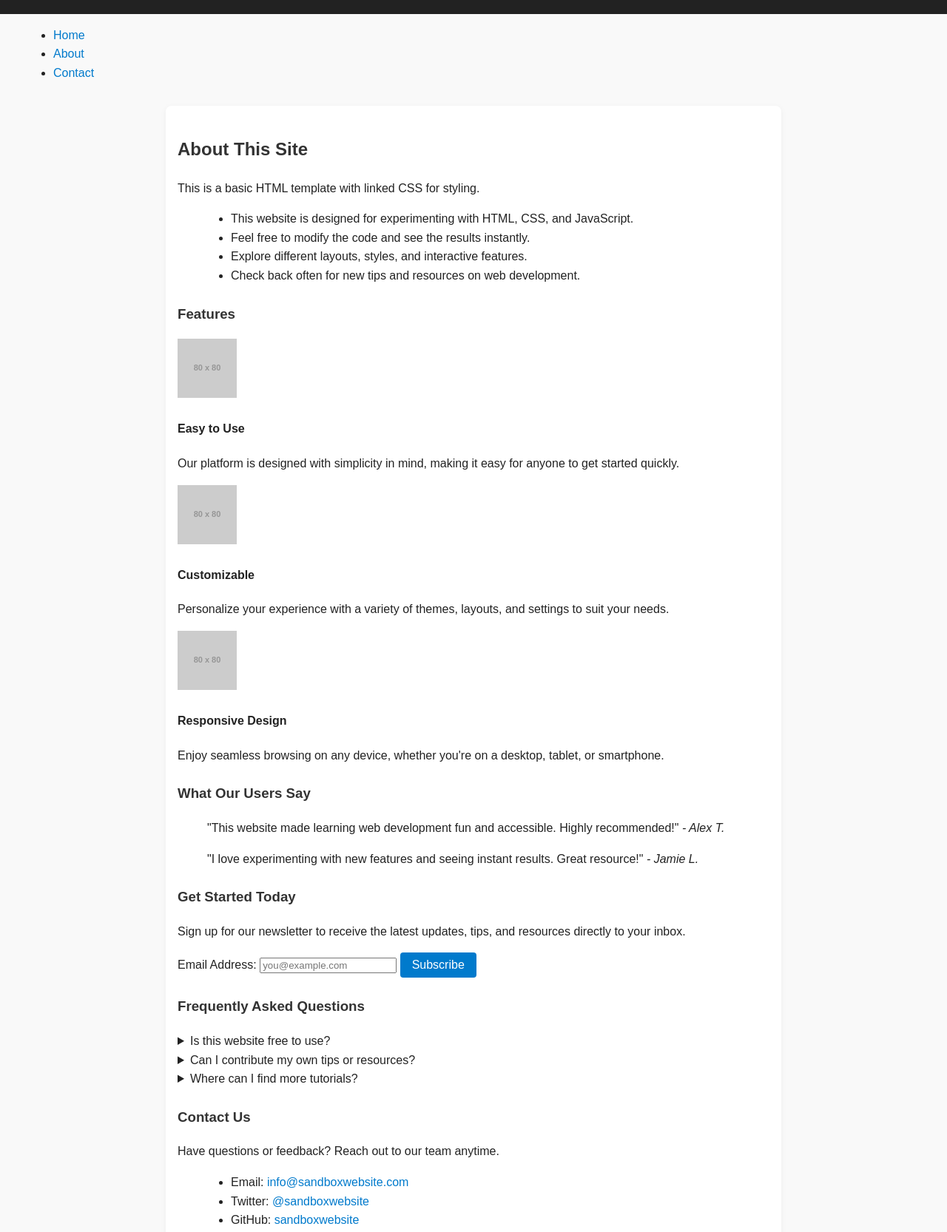
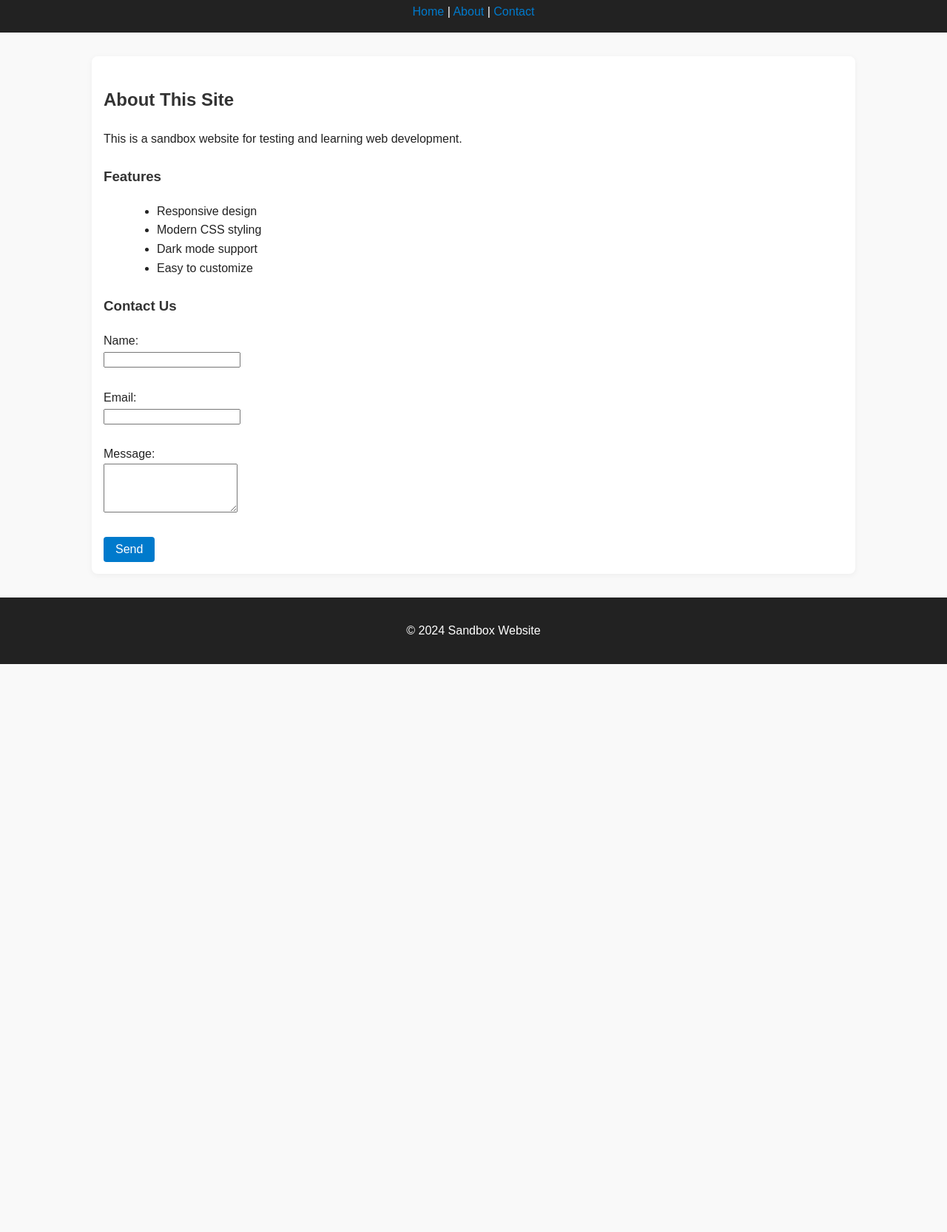
Before and after one commit to sHake-wHite/sandbox, a plain HTML site: page index.html in a window 1280 px wide. Shown: the part 110-1776 px from the top of the page at 74% size. After the commit the page ends 1008 px from the top, so only its background shows below. Drawn offline with Linux system fonts and the light colour scheme; placeholder pictures from the web are drawn by us.

Commit message:
initiate site restructure

```diff
--- a/index.html
+++ b/index.html
@@ -9,92 +9,35 @@
 <body>
     <header>
         <h1>Welcome to Sandbox Website</h1>
+        <nav>
+            <a href="#">Home</a> |
+            <a href="#">About</a> |
+            <a href="#">Contact</a>
+        </nav>
     </header>
-    <nav>
-        <ul>
-            <li><a href="#">Home</a></li>
-            <li><a href="#">About</a></li>
-            <li><a href="#">Contact</a></li>
-        </ul>
-    </nav>
     <main>
+        <h2>About This Site</h2>
+        <p>This is a sandbox website for testing and learning web development.</p>
         <section>
-            <h2>About This Site</h2>
-            <p>This is a basic HTML template with linked CSS for styling.</p>
+            <h3>Features</h3>
             <ul>
-                <li>This website is designed for experimenting with HTML, CSS, and JavaScript.</li>
-                <li>Feel free to modify the code and see the results instantly.</li>
-                <li>Explore different layouts, styles, and interactive features.</li>
-                <li>Check back often for new tips and resources on web development.</li>
+                <li>Responsive design</li>
+                <li>Modern CSS styling</li>
+                <li>Dark mode support</li>
+                <li>Easy to customize</li>
             </ul>
-            <div class="features">
-                <h3>Features</h3>
-                <div class="feature-list">
-                    <div class="feature-item">
-                        <img src="https://via.placeholder.com/80" alt="Feature 1 Icon">
-                        <h4>Easy to Use</h4>
-                        <p>Our platform is designed with simplicity in mind, making it easy for anyone to get started quickly.</p>
-                    </div>
-                    <div class="feature-item">
-                        <img src="https://via.placeholder.com/80" alt="Feature 2 Icon">
-                        <h4>Customizable</h4>
-                        <p>Personalize your experience with a variety of themes, layouts, and settings to suit your needs.</p>
-                    </div>
-                    <div class="feature-item">
-                        <img src="https://via.placeholder.com/80" alt="Feature 3 Icon">
-                        <h4>Responsive Design</h4>
-                        <p>Enjoy seamless browsing on any device, whether you're on a desktop, tablet, or smartphone.</p>
-                    </div>
-                </div>
-            </div>
-
-            <div class="testimonials">
-                <h3>What Our Users Say</h3>
-                <blockquote>
-                    "This website made learning web development fun and accessible. Highly recommended!"
-                    <cite>- Alex T.</cite>
-                </blockquote>
-                <blockquote>
-                    "I love experimenting with new features and seeing instant results. Great resource!"
-                    <cite>- Jamie L.</cite>
-                </blockquote>
-            </div>
-
-            <div class="cta-section">
-                <h3>Get Started Today</h3>
-                <p>Sign up for our newsletter to receive the latest updates, tips, and resources directly to your inbox.</p>
-                <form class="newsletter-form">
-                    <label for="email">Email Address:</label>
-                    <input type="email" id="email" name="email" required placeholder="you@example.com">
-                    <button type="submit">Subscribe</button>
-                </form>
-            </div>
-
-            <div class="faq-section">
-                <h3>Frequently Asked Questions</h3>
-                <details>
-                    <summary>Is this website free to use?</summary>
-                    <p>Yes, all features and resources are available for free.</p>
-                </details>
-                <details>
-                    <summary>Can I contribute my own tips or resources?</summary>
-                    <p>Absolutely! We welcome community contributions. Contact us for more information.</p>
-                </details>
-                <details>
-                    <summary>Where can I find more tutorials?</summary>
-                    <p>Check our blog section for regularly updated tutorials and guides.</p>
-                </details>
-            </div>
-
-            <div class="contact-section">
-                <h3>Contact Us</h3>
-                <p>Have questions or feedback? Reach out to our team anytime.</p>
-                <ul>
-                    <li>Email: <a href="mailto:info@sandboxwebsite.com">info@sandboxwebsite.com</a></li>
-                    <li>Twitter: <a href="https://twitter.com/sandboxwebsite">@sandboxwebsite</a></li>
-                    <li>GitHub: <a href="https://github.com/sandboxwebsite">sandboxwebsite</a></li>
-                </ul>
-            </div>
+        </section>
+        <section>
+            <h3>Contact Us</h3>
+            <form>
+                <label for="name">Name:</label><br>
+                <input type="text" id="name" name="name"><br><br>
+                <label for="email">Email:</label><br>
+                <input type="email" id="email" name="email"><br><br>
+                <label for="message">Message:</label><br>
+                <textarea id="message" name="message" rows="4"></textarea><br><br>
+                <button type="submit">Send</button>
+            </form>
         </section>
     </main>
     <footer>
--- a/styles.css
+++ b/styles.css
@@ -17,7 +17,7 @@ header, footer {
 }
 
 main {
-    max-width: 800px;
+    max-width: 1000px;
     margin: 2rem auto;
     padding: 1rem;
     background: #fff;
```
